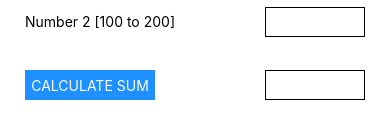
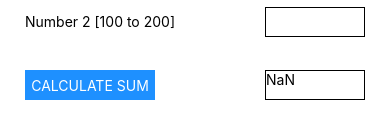
Before and after one commit to billyfromohio/IS657, a React Native app in the folder midtermExam/: screen / in a window 390 px wide. Shown: the part 303-442 px from the top of the page. Built offline with nearby package versions, Linux system fonts and the light colour scheme.

Commit message:
ten minutes left...

```diff
--- a/midtermExam/App.js
+++ b/midtermExam/App.js
@@ -1,7 +1,26 @@
 import * as React from 'react';
 import { StatusBar } from 'expo-status-bar';
 import { StyleSheet, Text, View, TextInput, Pressable } from 'react-native';
-// import { TextInput } from 'react-native-web';
+import { useState } from 'react';
+
+const number1 = 0;
+const number2 = 0;
+
+function addNumbers(number1, number2) {
+  return number1 + number2;
+
+}
+
+function onChangeText1(input) {
+  const inputNumber = parseInt(input) || 0;
+  setNumber(number1);
+}
+
+function onChangeText2(input) {
+  const inputNumber = parseInt(input) || 0;
+  setNumber(number2);
+}
+
 
 export default function App() {
   return (
@@ -12,18 +31,21 @@ export default function App() {
       <View style={{flex: 1, width: '100%'}}>
         <View style={styles.inputBoxes}>
           <View style={styles.inputText}><Text>{`Number 1 [10 to 20]`}</Text></View>
-          <View style={styles.inputField}><TextInput style={styles.input}/></View>
+          <View style={styles.inputField}><TextInput style={styles.input} onChangeText1={onChangeText1}  keyboardType={'numeric'} /></View>
         </View>
         <View style={styles.inputBoxes}>
           <View style={styles.inputText}><Text>{`Number 2 [100 to 200]`}</Text></View>
-          <View style={styles.inputField}><TextInput style={styles.input}/></View>
+          <View style={styles.inputField}><TextInput style={styles.input} onChangeText2={onChangeText2}
+          keyboardType={'numeric'} /></View>
         </View>
         <View style={styles.inputBoxes}>
           <View style={styles.inputText}>
             <View style={{backgroundColor: 'dodgerblue', width: 130, height: 30, justifyContent: 'center', alignItems: 'center',}}>
-              <Text style={{ color: 'white'}}>{`CALCULATE SUM`}</Text></View>
+              <Pressable onPress={() => addNumbers(number1,number2)}>
+                <Text style={{ color: 'white'}}>{`CALCULATE SUM`}</Text>
+                </Pressable></View>
               </View>
-              <View style={styles.inputField}><View style={styles.input}></View></View>
+              <View style={styles.inputField}><View style={styles.input}><Text>{addNumbers()}</Text></View></View>
 
         </View>
       </View>
```
